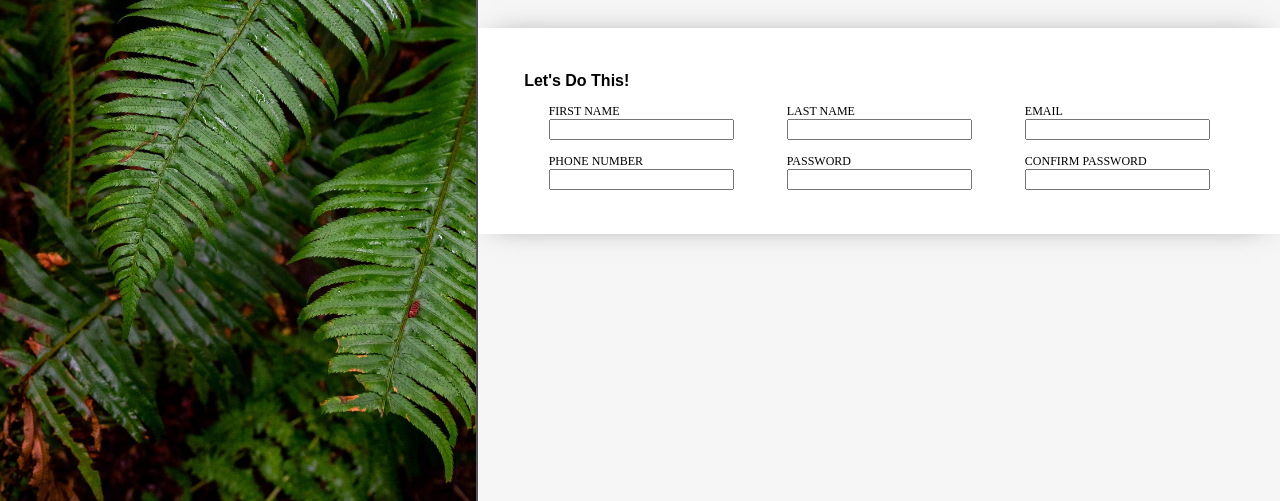
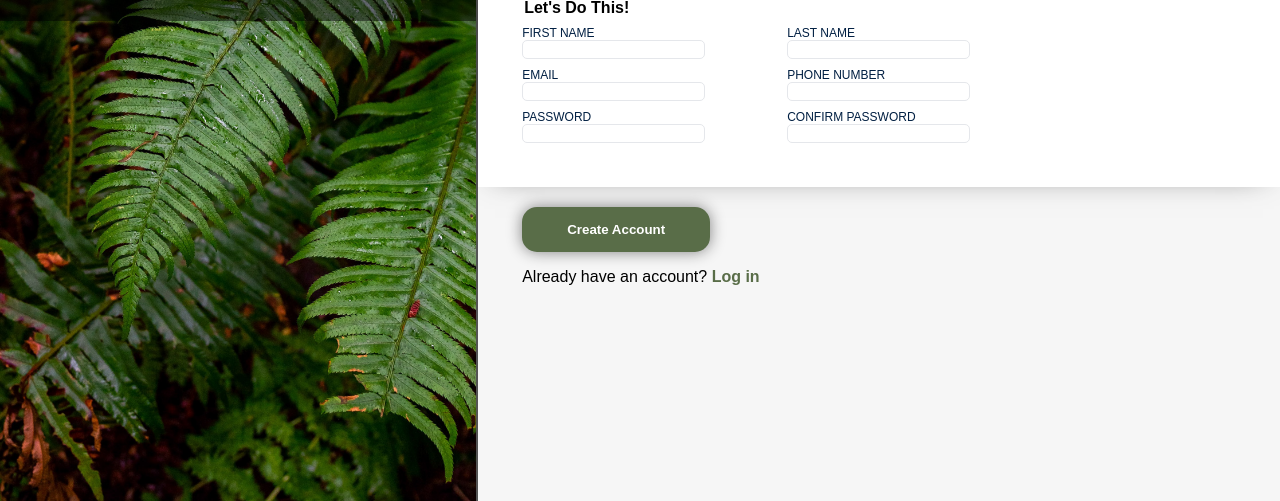
Before and after one commit to MiseryFell/sign-up-form, a plain HTML site: page index.html in a window 1280 px wide. Shown: the part 299-800 px from the top of the page. Drawn offline with Linux system fonts and the light colour scheme.

Commit message:
added submit btn, edited styling

```diff
--- a/index.html
+++ b/index.html
@@ -25,9 +25,10 @@
             You <i>know</i> you want to.
         </div>
         <div class="form-container">
-            <form action="" method="POST">
+            <form action="" method="POST" id="account-creation-form">
                 <legend class="form-legend-1"><strong>Let's Do This!</strong></legend>
                 <fieldset>
+                    <div class="form-row">
                         <div class="form-element">
                             <label for="fname">FIRST NAME</label>
                             <br>
@@ -38,6 +39,8 @@
                             <br>
                             <input type="text" name="lname" id="lname">
                         </div>
+                    </div>
+                    <div class="form-row">
                         <div class="form-element">
                             <label for="email">EMAIL</label>
                             <br>
@@ -48,6 +51,8 @@
                             <br>
                             <input type="tel" name="phone" id="phone">
                         </div>
+                    </div>
+                    <div class="form-row">
                         <div class="form-element">
                             <label for="password">PASSWORD</label>
                             <br>
@@ -58,8 +63,20 @@
                             <br>
                             <input type="password" name="cf_password" id="cf_password">
                         </div>
+                    </div>
+
+
+
+
+
+
+
                 </fieldset>
             </form>
+        </div>
+        <div class="lower-form-side-container">
+            <button form="account-creation-form" type="submit" id="create-account-btn">Create Account</button>
+            <p>Already have an account? <a href="#">Log in</a></p>
         </div>
     </div>
     <script src="script.js"></script>
--- a/styles.css
+++ b/styles.css
@@ -9,12 +9,22 @@
     src: local("Norse-Bold"), url("Norse-Bold.otf") format("opentype");
 }
 
+* {
+    font-family: Arial, Helvetica, sans-serif;
+}
 
 body {
     width: 100%;
     height: 100%;
     display: flex;
     margin: 0px;
+}
+
+a {
+    appearance: none;
+    color: #596D48;
+    font-weight: bold;
+    text-decoration: none;
 }
 
 fieldset {
@@ -26,6 +36,24 @@ fieldset {
     border: none;
     margin: 0px;
     padding: 0px;
+}
+
+input {
+    outline: none;
+    border: solid #E5E7EB 1px;
+    border-radius: 5px;
+    background-color: rgba(230, 230, 230, 0.027);
+}
+
+input:focus {
+    outline: none;
+    border: solid rgb(48, 48, 255) 0.25px;
+    -webkit-box-shadow: 1px 1px 6px 0px #808080;
+    box-shadow: 1px 1px 6px 0px #808080;
+}
+
+div.form-element>label {
+    color: rgb(1, 31, 66);
 }
 
 .form-side-container {
@@ -44,9 +72,15 @@ fieldset {
     box-shadow: 0px 0px 32px -17px rgba(0,0,0,0.75)
 }
 
+#account-creation-form {
+    max-width: 30rem;
+    min-width: 28rem;
+    width: 60%;
+}
+
 .form-hero-text {
     width: 80%;
-    padding-top: 19%;
+    padding-top: min(19%, 5rem);
     padding-bottom: 8%;
     padding-left: 5%;
     font-size: 1.5vw;
@@ -58,9 +92,33 @@ fieldset {
     font-family: Arial, Helvetica, sans-serif;
 }
 
+.form-row {
+    padding-top: 2%;
+    width: 100%;
+    height: fit-content;
+    display: flex;
+    justify-content: space-between;
+}
+
 .form-element {
-    padding-top: 2%;
     font-size: 0.75rem;
+}
+
+.lower-form-side-container {
+    padding: 5.5%;
+    padding-top: 2.5%;
+}
+
+#create-account-btn {
+    appearance: none;
+    border-radius: 15px;
+    background-color: #596D48;
+    color: white;
+    padding: 15px 45px;
+    font-weight: bold;
+    -webkit-box-shadow: 0px 0px 15px 0px #808080;
+    box-shadow: 0px 0px 15px 0px #808080;
+    border: none;
 }
 
 .hero-image-container {
@@ -82,6 +140,7 @@ fieldset {
     align-items: center;
     justify-content: center;
     background-color: rgba(0, 0, 0, 0.491);
+    padding: 20px 0px;
 }
 
 .logo {
```
Lines whose indentation alone changed are shown as unchanged.
